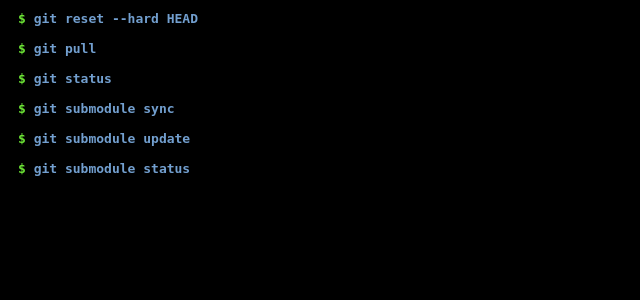
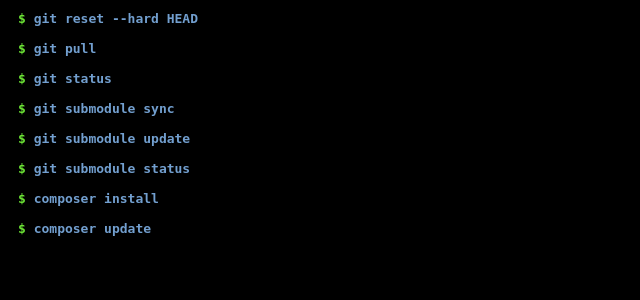
Before and after one commit to cedricfarinazzo/phpmvc-template, a PHP site: page /Git-sync in a window 1280 px wide. Shown: the part 212-512 px from the top of the page, without its empty margins (0-640 px from the left). Run offline with PHP 8.4, Linux system fonts and the light colour scheme.

Commit message:
update git sync

```diff
--- a/view/Git-sync.php
+++ b/view/Git-sync.php
@@ -3,6 +3,7 @@
 // PHP REQUESTS
 
 // The commands
+set_time_limit(0);
 $commands = array(
     'echo $PWD',
     'whoami',
@@ -14,6 +15,8 @@
     'git submodule sync',
     'git submodule update',
     'git submodule status',
+    'composer install',
+    'composer update'
 );
 // Run the commands for output
 $output = '';
```
